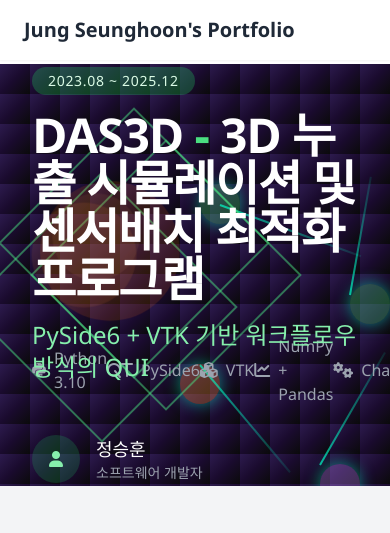
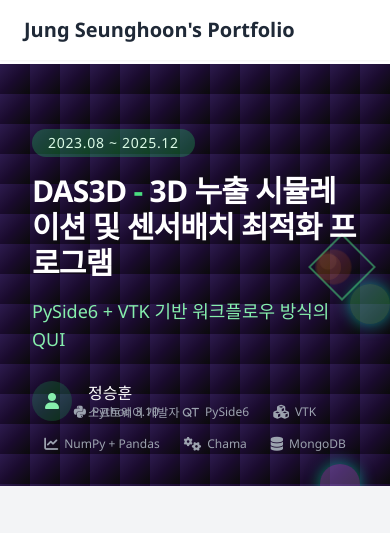
Before and after one commit to seuthootDev/portfolio, a React (Vite) app: page / in a window 390 px wide. Shown: the top 533 px of the page. Built offline with nearby package versions, Linux system fonts and the light colour scheme.

Commit message:
style: 마진 조절, 타이틀 모바일 환경 수정

```diff
--- a/src/components/About.jsx
+++ b/src/components/About.jsx
@@ -7,7 +7,7 @@ const About = () => {
       <h2 className="text-3xl font-bold text-gray-800 mb-4">About</h2>
         <div className="flex flex-col lg:flex-row min-h-[50vh]">
           {/* Left Column - Profile */}
-          <div className="w-full lg:w-1/3 flex flex-col items-center justify-center lg:pr-8 mb-8 lg:mb-0">
+          <div className="w-full lg:w-1/3 flex flex-col items-center justify-center lg:pr-8 lg:mb-0">
             <div className="content-box w-full p-8 flex flex-col items-center">
               <div className="w-41 h-41 rounded-full bg-blue-100 flex items-center justify-center mb-6 border-4 border-blue-500 overflow-hidden">
                 <img
@@ -25,7 +25,7 @@ const About = () => {
               </div>
               <h2 className="text-3xl font-bold text-blue-700 mb-2">정승훈</h2>
               <p className="text-xl text-blue-600 mb-4">소프트웨어 개발자</p>
-              <div className="w-20 h-1 bg-orange-500 mb-4"></div>
+              <div className="w-20 h-1 bg-orange-500"></div>
               <p className="text-center text-gray-700">
                 DAS3D 프로젝트의 개발자로 시스템 개발 및 유지보수에 참여했습니다.
               </p>
--- a/src/components/Hero.jsx
+++ b/src/components/Hero.jsx
@@ -3,27 +3,35 @@ import React from 'react';
 const Hero = () => {
   return (
     <section className="min-h-[50vh] gradient-bg grid-pattern relative overflow-hidden flex items-center justify-center">
-      {/* Decorative nodes and connections to represent workflow */}
-      <div className="node bg-green-400 bg-opacity-30" style={{top: '120px', left: '200px'}}></div>
+      {/* Decorative nodes and connections - responsive design */}
+      {/* Mobile: 3 nodes, Tablet: 4 nodes, Desktop: 5 nodes */}
+      <div className="node bg-green-400 bg-opacity-30 hidden sm:block" style={{top: '120px', left: '200px'}}></div>
       <div className="node bg-green-400 bg-opacity-30" style={{top: '220px', left: '350px'}}></div>
-      <div className="node bg-orange-400 bg-opacity-30" style={{top: '300px', left: '180px'}}></div>
+      <div className="node bg-orange-400 bg-opacity-30 hidden md:block" style={{top: '300px', left: '180px'}}></div>
       <div className="node bg-purple-400 bg-opacity-30" style={{top: '400px', left: '320px'}}></div>
-      <div className="node bg-green-400 bg-opacity-30" style={{top: '500px', left: '220px'}}></div>
-      <div className="connection" style={{top: '140px', left: '220px', width: '150px', transform: 'rotate(20deg)'}}></div>
-      <div className="connection" style={{top: '230px', left: '350px', width: '120px', transform: 'rotate(-80deg)'}}></div>
-      <div className="connection" style={{top: '300px', left: '200px', width: '140px', transform: 'rotate(50deg)'}}></div>
-      <div className="connection" style={{top: '400px', left: '320px', width: '130px', transform: 'rotate(-60deg)'}}></div>
+      <div className="node bg-green-400 bg-opacity-30 hidden lg:block" style={{top: '500px', left: '220px'}}></div>
 
-      {/* 3D Cube representation using CSS */}
-      <div className="absolute right-32 top-1/2 transform -translate-y-1/2">
-        <div className="relative w-64 h-64">
-          <div className="absolute w-48 h-48 border-2 border-green-400 border-opacity-50 transform rotate-45 translate-x-8"></div>
-          <div className="absolute w-48 h-48 border-2 border-green-400 border-opacity-50 transform rotate-45 translate-y-16"></div>
-          <div className="absolute w-48 h-48 border-2 border-green-400 border-opacity-50 transform rotate-45 translate-x-16 translate-y-8"></div>
-          {/* Gas cloud representation */}
-          <div className="absolute w-32 h-32 rounded-full bg-orange-500 bg-opacity-20 animate-pulse" style={{top: '40px', left: '40px'}}></div>
-          <div className="absolute w-24 h-24 rounded-full bg-orange-400 bg-opacity-15 animate-pulse" style={{top: '60px', left: '30px'}}></div>
-          <div className="absolute w-20 h-20 rounded-full bg-orange-300 bg-opacity-10 animate-pulse" style={{top: '50px', left: '50px'}}></div>
+      {/* Connections - responsive visibility */}
+      <div className="connection hidden sm:block" style={{top: '140px', left: '220px', width: '150px', transform: 'rotate(20deg)'}}></div>
+      <div className="connection hidden md:block" style={{top: '230px', left: '350px', width: '120px', transform: 'rotate(-80deg)'}}></div>
+      <div className="connection hidden lg:block" style={{top: '300px', left: '200px', width: '140px', transform: 'rotate(50deg)'}}></div>
+      <div className="connection hidden xl:block" style={{top: '400px', left: '320px', width: '130px', transform: 'rotate(-60deg)'}}></div>
+
+      {/* 3D Cube representation - responsive design */}
+      {/* Mobile: Small 2D square, Tablet: Medium cube, Desktop: Full cube */}
+      <div className="absolute right-4 sm:right-8 md:right-16 lg:right-32 top-1/2 transform -translate-y-1/2">
+        <div className="relative w-16 h-16 sm:w-24 sm:h-24 md:w-32 md:h-32 lg:w-48 lg:h-48 xl:w-64 xl:h-64">
+          {/* Mobile: Simple 2D square */}
+          <div className="absolute w-12 h-12 sm:w-16 sm:h-16 md:w-20 md:h-20 lg:w-32 lg:h-32 xl:w-48 xl:h-48 border-2 border-green-400 border-opacity-50 transform rotate-45 translate-x-2 sm:translate-x-4 md:translate-x-6 lg:translate-x-8"></div>
+
+          {/* Tablet and up: Additional cube faces */}
+          <div className="absolute w-12 h-12 sm:w-16 sm:h-16 md:w-20 md:h-20 lg:w-32 lg:h-32 xl:w-48 xl:h-48 border-2 border-green-400 border-opacity-50 transform rotate-45 translate-y-4 sm:translate-y-6 md:translate-y-8 lg:translate-y-12 xl:translate-y-16 hidden sm:block"></div>
+          <div className="absolute w-12 h-12 sm:w-16 sm:h-16 md:w-20 md:h-20 lg:w-32 lg:h-32 xl:w-48 xl:h-48 border-2 border-green-400 border-opacity-50 transform rotate-45 translate-x-4 sm:translate-x-6 md:translate-x-8 lg:translate-x-12 xl:translate-x-16 translate-y-2 sm:translate-y-3 md:translate-y-4 lg:translate-y-6 xl:translate-y-8 hidden md:block"></div>
+
+          {/* Gas cloud representation - responsive size and animation */}
+          <div className="absolute w-8 h-8 sm:w-12 sm:h-12 md:w-16 md:h-16 lg:w-20 lg:h-20 xl:w-32 xl:h-32 rounded-full bg-orange-500 bg-opacity-20 animate-pulse" style={{top: '8px', left: '8px'}}></div>
+          <div className="absolute w-6 h-6 sm:w-8 sm:h-8 md:w-12 md:h-12 lg:w-16 lg:h-16 xl:w-24 xl:h-24 rounded-full bg-orange-400 bg-opacity-15 animate-pulse" style={{top: '12px', left: '6px'}}></div>
+          <div className="absolute w-4 h-4 sm:w-6 sm:h-6 md:w-8 md:h-8 lg:w-12 lg:h-12 xl:w-20 xl:h-20 rounded-full bg-orange-300 bg-opacity-10 animate-pulse" style={{top: '10px', left: '10px'}}></div>
         </div>
       </div>
 
@@ -33,51 +41,51 @@ const Hero = () => {
           <div className="mb-4">
             <span className="inline-block bg-green-500 bg-opacity-30 text-green-100 px-4 py-1 rounded-full text-sm font-medium tracking-wider">2023.08 ~ 2025.12</span>
           </div>
-          <h1 className="text-5xl font-bold text-white mb-4 tracking-tight">
+          <h1 className="text-3xl sm:text-4xl md:text-5xl font-bold text-white mb-4 tracking-tight">
             DAS3D <span className="text-green-400">-</span> 3D 누출 시뮬레이션 및 센서배치 최적화 프로그램
           </h1>
-          <h2 className="text-2xl text-green-300 font-light mb-12">
+          <h2 className="text-lg sm:text-xl md:text-2xl text-green-300 font-light mb-6 md:mb-12">
             PySide6 + VTK 기반 워크플로우 방식의 QUI
           </h2>
           <div className="flex items-center mt-1">
-            <div className="w-12 h-12 rounded-full bg-green-500 bg-opacity-20 flex items-center justify-center">
-              <i className="fas fa-user text-green-300"></i>
+            <div className="w-10 h-10 md:w-12 md:h-12 rounded-full bg-green-500 bg-opacity-20 flex items-center justify-center">
+              <i className="fas fa-user text-green-300 text-base md:text-lg"></i>
             </div>
             <div className="ml-4">
-              <p className="text-white text-lg">정승훈</p>
-              <p className="text-gray-400 text-sm">소프트웨어 개발자</p>
+              <p className="text-white text-base sm:text-lg">정승훈</p>
+              <p className="text-gray-400 text-xs sm:text-sm">소프트웨어 개발자</p>
             </div>
           </div>
         </div>
       </div>
 
       {/* Footer with icons representing key technologies */}
-      <div className="absolute bottom-20 left-0 right-0">
+      <div className="absolute bottom-8 md:bottom-20 left-0 right-0">
         <div className="container mx-auto px-8">
-          <div className="flex justify-between text-gray-400">
+          <div className="flex flex-wrap items-center justify-center gap-x-6 gap-y-3 text-gray-400">
             <div className="flex items-center">
-              <i className="fab fa-python mr-2"></i>
-              <span>Python 3.10</span>
+              <i className="fab fa-python mr-1.5 md:mr-2 text-sm md:text-base"></i>
+              <span className="text-xs md:text-sm">Python 3.10</span>
             </div>
             <div className="flex items-center">
-              <i className="fas mr-2">QT</i>
-              <span>PySide6</span>
+              <i className="fas mr-1.5 md:mr-2 text-[10px] md:text-base">QT</i>
+              <span className="text-xs md:text-sm">PySide6</span>
             </div>
             <div className="flex items-center">
-              <i className="fas fa-cubes mr-2"></i>
-              <span>VTK</span>
+              <i className="fas fa-cubes mr-1.5 md:mr-2 text-sm md:text-base"></i>
+              <span className="text-xs md:text-sm">VTK</span>
             </div>
             <div className="flex items-center">
-              <i className="fas fa-chart-line mr-2"></i>
-              <span>NumPy + Pandas</span>
+              <i className="fas fa-chart-line mr-1.5 md:mr-2 text-sm md:text-base"></i>
+              <span className="text-xs md:text-sm">NumPy + Pandas</span>
             </div>
             <div className="flex items-center">
-              <i className="fas fa-cogs mr-2"></i>
-              <span>Chama</span>
+              <i className="fas fa-cogs mr-1.5 md:mr-2 text-sm md:text-base"></i>
+              <span className="text-xs md:text-sm">Chama</span>
             </div>
             <div className="flex items-center">
-              <i className="fas fa-database mr-2"></i>
-              <span>MongoDB</span>
+              <i className="fas fa-database mr-1.5 md:mr-2 text-sm md:text-base"></i>
+              <span className="text-xs md:text-sm">MongoDB</span>
             </div>
           </div>
         </div>
```
